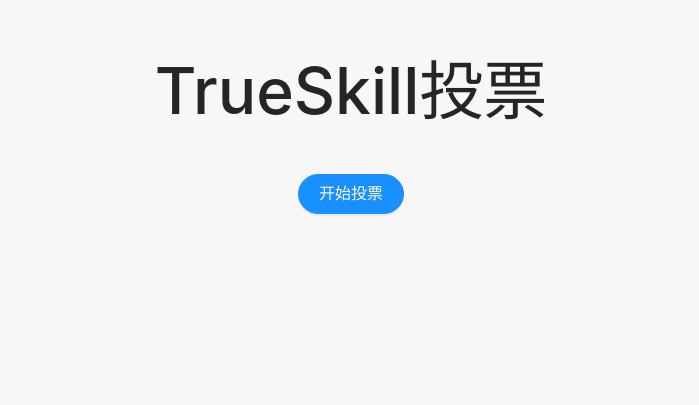
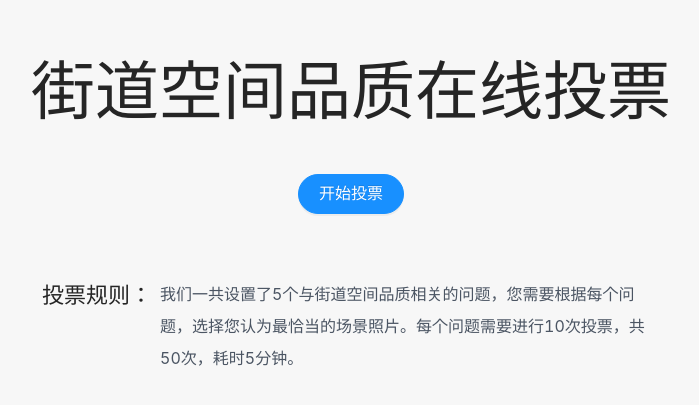
Before and after one commit to 0fatal/true-skill-image-rating, a React (Vite) app: page / in a window 1280 px wide. Shown: the part 199-604 px from the top of the page, without its empty margins (289-988 px from the left). Built offline with nearby package versions, Linux system fonts and the light colour scheme.

Commit message:
feat: add footer and change title

```diff
--- a/index.html
+++ b/index.html
@@ -5,7 +5,7 @@
   <meta charset="UTF-8" />
   <meta name="viewport" content="width=device-width, initial-scale=1.0" />
   <meta content="width=device-width,initial-scale=1.0,maximum-scale=1.0,user-scalable=no" name="viewport" />
-  <title>TrueSkill</title>
+  <title>街道空间品质在线投票</title>
 </head>
 
 <body>
--- a/src/pages/HomePage/index.tsx
+++ b/src/pages/HomePage/index.tsx
@@ -5,15 +5,22 @@
   const navigate = useNavigate()
   return (
     <div className='flex flex-col items-center pt-[240px]'>
-      <h1 className='text-[40px] md:text-[64px]'>TrueSkill投票</h1>
+      <h1 className='text-[32px] md:text-[64px]'>街道空间品质在线投票</h1>
       <div className='space-x-5 md:space-x-10'>
         <Button shape='round' onClick={() => navigate('/vote')} type='primary' size='large'>
           开始投票
         </Button>
+
         {/* <Button shape='round' onClick={() => navigate('/result')} size='large'>
           投票结果分析
         </Button> */}
       </div>
+      <footer className='flex align-text-top mt-[130px] md:mt-16 flex-col md:flex-row px-4'>
+        <h2 className='text-[18px] md:text-[22px]'>投票规则：</h2>
+        <p className='max-w-[500px] text-[14px] md:text-[16px] leading-8 ml-2 text-gray-600'>
+          我们一共设置了5个与街道空间品质相关的问题，您需要根据每个问题，选择您认为最恰当的场景照片。每个问题需要进行10次投票，共50次，耗时5分钟。
+        </p>
+      </footer>
     </div>
   )
 }
```
